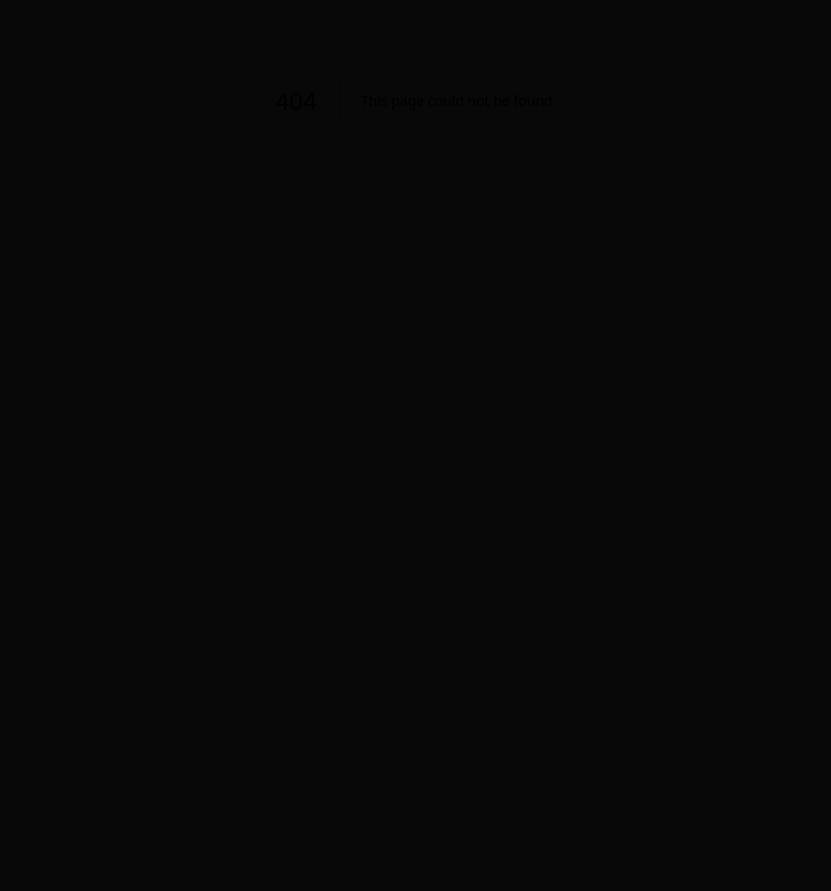
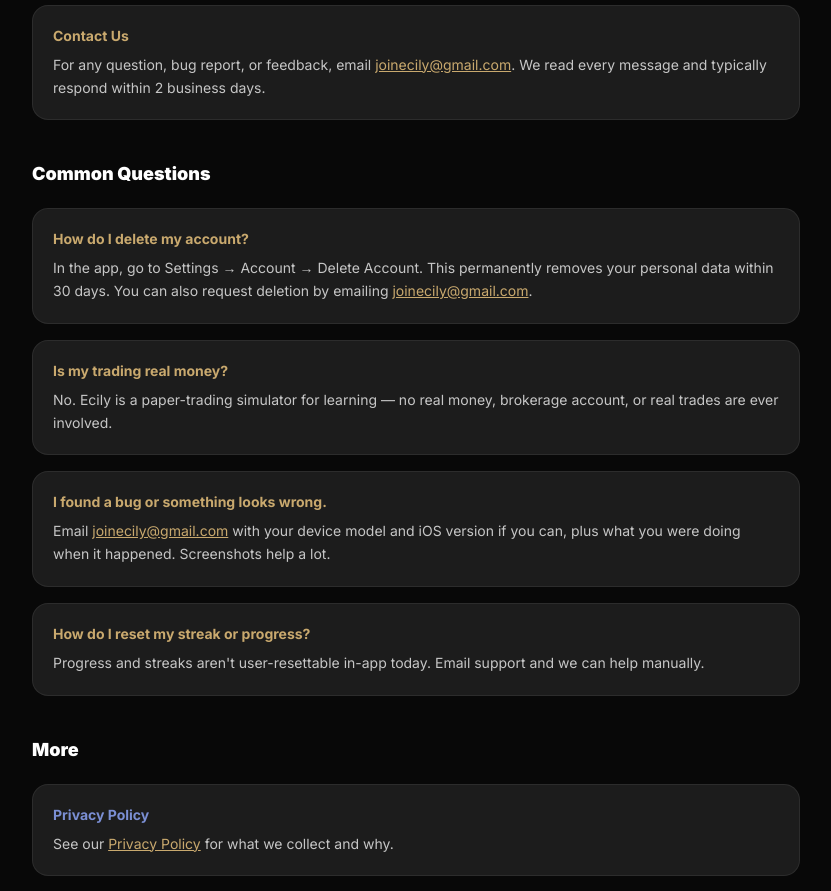
Before and after one commit to krishayyy/ecily, a Next.js app: page /support in a window 1280 px wide. Before the commit this address had no page. Shown: the part 300-1191 px from the top of the page, without its empty margins (224-1055 px from the left). Before the commit the page ends 800 px from the top, so only its background shows below. Built offline with nearby package versions, Linux system fonts and the light colour scheme; a web font is replaced by a local one.

Commit message:
Add Support page for App Store Connect submission
Ecily needs a live support URL for ASC; page existed locally but was
never committed.

```diff
--- /dev/null
+++ b/app/support/page.tsx
@@ -0,0 +1,65 @@
+import type { Metadata } from "next"
+import { LegalLayout, LegalCard, LegalSectionHeading } from "@/components/LegalLayout"
+
+export const metadata: Metadata = {
+  title: "Support — Ecily",
+  description: "Get help with Ecily — contact us, report a bug, or request account deletion.",
+}
+
+export default function SupportPage() {
+  return (
+    <LegalLayout eyebrow="Help" title="Support" updated="July 2026">
+      <LegalCard title="Contact Us">
+        For any question, bug report, or feedback, email{" "}
+        <a href="mailto:joinecily@gmail.com" className="text-[#C9A96E] underline">
+          joinecily@gmail.com
+        </a>
+        . We read every message and typically respond within 2 business days.
+      </LegalCard>
+
+      <LegalSectionHeading>Common Questions</LegalSectionHeading>
+
+      <LegalCard title="How do I delete my account?">
+        In the app, go to Settings → Account → Delete Account. This permanently removes your
+        personal data within 30 days. You can also request deletion by emailing{" "}
+        <a href="mailto:joinecily@gmail.com" className="text-[#C9A96E] underline">
+          joinecily@gmail.com
+        </a>
+        .
+      </LegalCard>
+      <LegalCard title="Is my trading real money?">
+        No. Ecily is a paper-trading simulator for learning — no real money, brokerage account, or
+        real trades are ever involved.
+      </LegalCard>
+      <LegalCard title="I found a bug or something looks wrong.">
+        Email{" "}
+        <a href="mailto:joinecily@gmail.com" className="text-[#C9A96E] underline">
+          joinecily@gmail.com
+        </a>{" "}
+        with your device model and iOS version if you can, plus what you were doing when it
+        happened. Screenshots help a lot.
+      </LegalCard>
+      <LegalCard title="How do I reset my streak or progress?">
+        Progress and streaks aren't user-resettable in-app today. Email support and we can help
+        manually.
+      </LegalCard>
+
+      <LegalSectionHeading>More</LegalSectionHeading>
+
+      <LegalCard title="Privacy Policy" accent="#7B8FD4">
+        See our{" "}
+        <a href="/privacy" className="text-[#C9A96E] underline">
+          Privacy Policy
+        </a>{" "}
+        for what we collect and why.
+      </LegalCard>
+      <LegalCard title="Terms of Service" accent="#7B8FD4">
+        See our{" "}
+        <a href="/terms" className="text-[#C9A96E] underline">
+          Terms of Service
+        </a>
+        .
+      </LegalCard>
+    </LegalLayout>
+  )
+}
```
